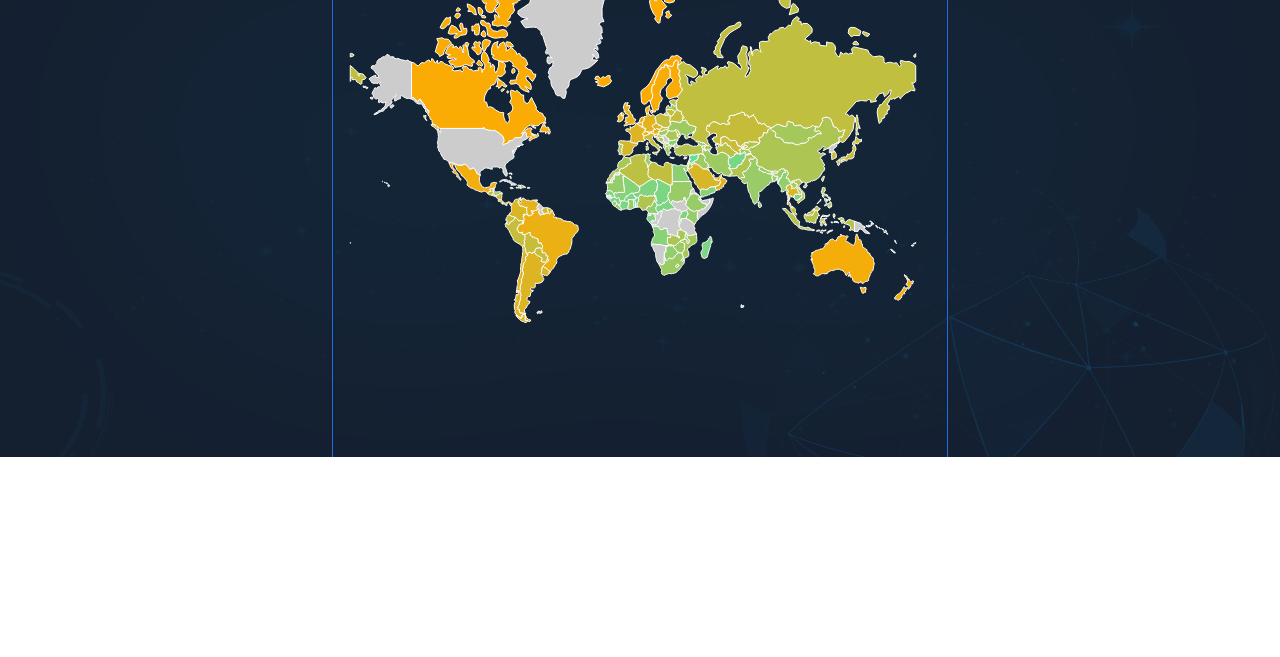
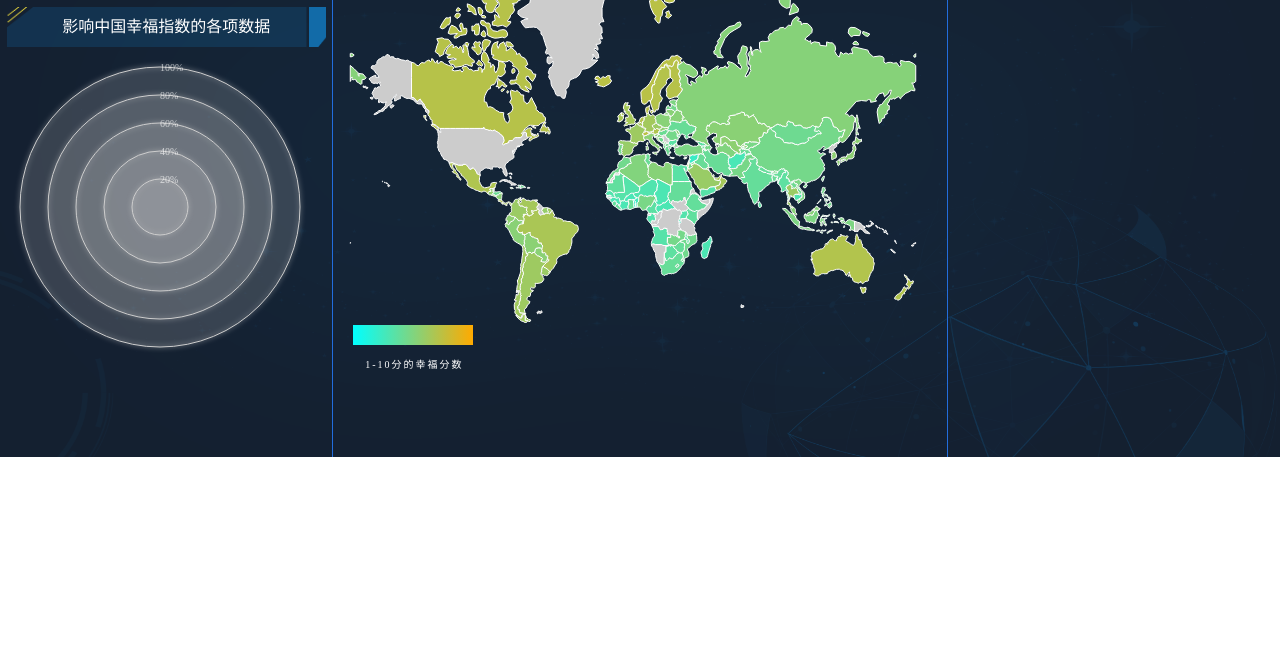
Before and after one commit to lanshushui/D3Happiness, a plain HTML site: page index.html in a window 1280 px wide. Shown: the part 143-800 px from the top of the page. Drawn offline with Linux system fonts and the light colour scheme.

Commit message:
构建影响中国幸福元素图

```diff
--- a/css/style.css
+++ b/css/style.css
@@ -62,6 +62,20 @@
     text-align: center;
     color: white;
 }
+.box-radar>.title{
+    width: 96%;
+    height: 40px;
+    line-height: 40px;
+    background: url(../images/box_title.png) top left no-repeat;
+    background-size: 100% 100%;
+    text-align: center;
+    margin: auto;
+    margin-top: 10px;
+    color: white;
+}
+.china-radar{
+    margin: 10px 0 0 10px;
+}
 /* 中间边CSS*/
 .box-center>.sys-title{
     width: 100%;
@@ -77,4 +91,25 @@
     padding-top: 10px;
     font-weight: 900;
 }
+.global-map{
+    position: relative;
+}
+.mapcolortip{
+    width: 120px;
+    height: 20px;
+    background-image: linear-gradient(90deg,rgb(0,255,255),rgb(255,170,0));
+    left: 20px;
+    bottom: 26px;
+    position: absolute;
+}
+.color-tip{
+    left: 32px;
+    bottom: 0px;
+    position: absolute;
+    color: white;
+    font-size: 10px;
+    font-weight: 20;
+    text-align: center;
+    letter-spacing: 2px;
+}
 /* 右边CSS*/
--- a/index.html
+++ b/index.html
@@ -11,7 +11,11 @@
 		<div class="box-left">
 			<div class="box-china">
 				<div class="title">中国幸福排名</div>
-				<p>54</p>
+				<p></p>
+			</div>
+			<div class="box-radar">
+				<div class="title">影响中国幸福指数的各项数据</div>
+				<div class="svg-radar"></div>
 			</div>
 		</div>
 		<div class="box-center">
@@ -19,8 +23,10 @@
 				<div class="title">全球幸福数据可视化系统</div>
 			</div>
 			<div class="global-map">
+			<div class="mapcolortip"></div>
+			<p class="color-tip">1-10分的幸福分数</p>
+			</div>
 
-			</div>
 		</div>
 		<div class="box-right">
 			afdsfadsfadsfdsf
--- a/js/index.js
+++ b/js/index.js
@@ -40,15 +40,84 @@ function loadSuccess(){
 
   function start(){
     drawMap();
+    initChinaRank();
+    drawChinaRadar();
   }
   /*
 
    上述JS代码是加载数据，start函数开始可视化操作
 
    */
+
+   function drawChinaRadar(){
+    var radarconfig={
+      width: 300,
+      height: 300,
+      fill_opacity: 0.1,
+      levels: 5,
+      maxR: 140
+    }
+    //创造SVG
+    var width=radarconfig.width;
+    var height=radarconfig.height;
+    var svg = d3.select(".svg-radar")
+                .append("svg")
+                .attr("width", width)
+                .attr("height",height)
+                .attr("class", "china-radar");
+    //Draw the background circles
+    var axisGrid = svg.append("g").attr("transform", "translate(" + width/2+ "," + width/2 +")");
+
+    //Filter for the outside glow
+    var filter = axisGrid.append('defs').append('filter').attr('id','glow'),
+    feGaussianBlur = filter.append('feGaussianBlur').attr('stdDeviation','2.5').attr('result','coloredBlur'),
+    feMerge = filter.append('feMerge'),
+    feMergeNode_1 = feMerge.append('feMergeNode').attr('in','coloredBlur'),
+    feMergeNode_2 = feMerge.append('feMergeNode').attr('in','SourceGraphic');
+
+    axisGrid.selectAll(".levels")
+    .data(d3.range(1,radarconfig.levels+1).reverse())
+    .enter()
+    .append("circle")
+    .attr("class", "gridCircle")
+    .attr("r", function(d, i){return radarconfig.maxR/radarconfig.levels*d;})
+    .style("fill", "#CDCDCD")
+    .style("stroke", "#CDCDCD")
+    .style("fill-opacity", radarconfig.fill_opacity)
+    .style("filter" , "url(#glow)");
+
+    //上面两端代码出现圆形背景
+    /////
+    /////
+    //Text indicating at what % each level is
+     axisGrid.selectAll(".axisLabel")
+     .data(d3.range(1,radarconfig.levels+1).reverse())
+     .enter().append("text")
+     .attr("class", "axisLabel")
+     .attr("x", 0)
+     .attr("y", function(d){return -d*radarconfig.maxR/radarconfig.levels;})
+     .attr("dy", "0.4em")
+     .style("font-size", "10px")
+     .attr("fill", "#ffffffaa")
+     .text(function(d,i) {
+      return 100*d/radarconfig.levels+"%"; }
+      );
+
+}
+  //显示中国排序
+  function initChinaRank(){
+    for (var i = 0; i < csv2015.length; ++i) {
+          //获取国家名
+          var country = csv2015[i].Country;
+          if (country=='China') {
+            d3.select(".box-china").select('p').text(csv2015[i].HappinessRank);
+            break;
+          }
+        }
+      }
   //画地图函数
   function drawMap(){
-    //初始化sales变量
+      //初始化happinessScore变量
       for(var j = 0; j < mapjson.features.length; ++j){
         mapjson.features[j].properties.happinessScore =parseFloat(0);
       }
@@ -72,17 +141,16 @@ function drawMap(){
        var color = d3.scaleLinear()
        .range(["rgb(0,255,255)","rgb(255,170,0)"])
        .domain([
-        d3.min(mapjson.features, function(d) { return parseFloat(d.properties.happinessScore); }),
-        d3.max(mapjson.features, function(d) { return parseFloat(d.properties.happinessScore); })
+        1,10
         ]);
       //绑定数据并为每一个GeoJSON feature创建一个路径
       //SVG的宽度和高度
       var w = 600;
-    var h = 600;
+      var h = 450;
 
       //定义地图的投影
       var projection = d3.geoMercator()
-    .translate([w/2, h/2])
+      .translate([w/2, h/1.5])
       .scale([90]);
 
       //定义路径生成器
```
Lines whose indentation alone changed are shown as unchanged.
